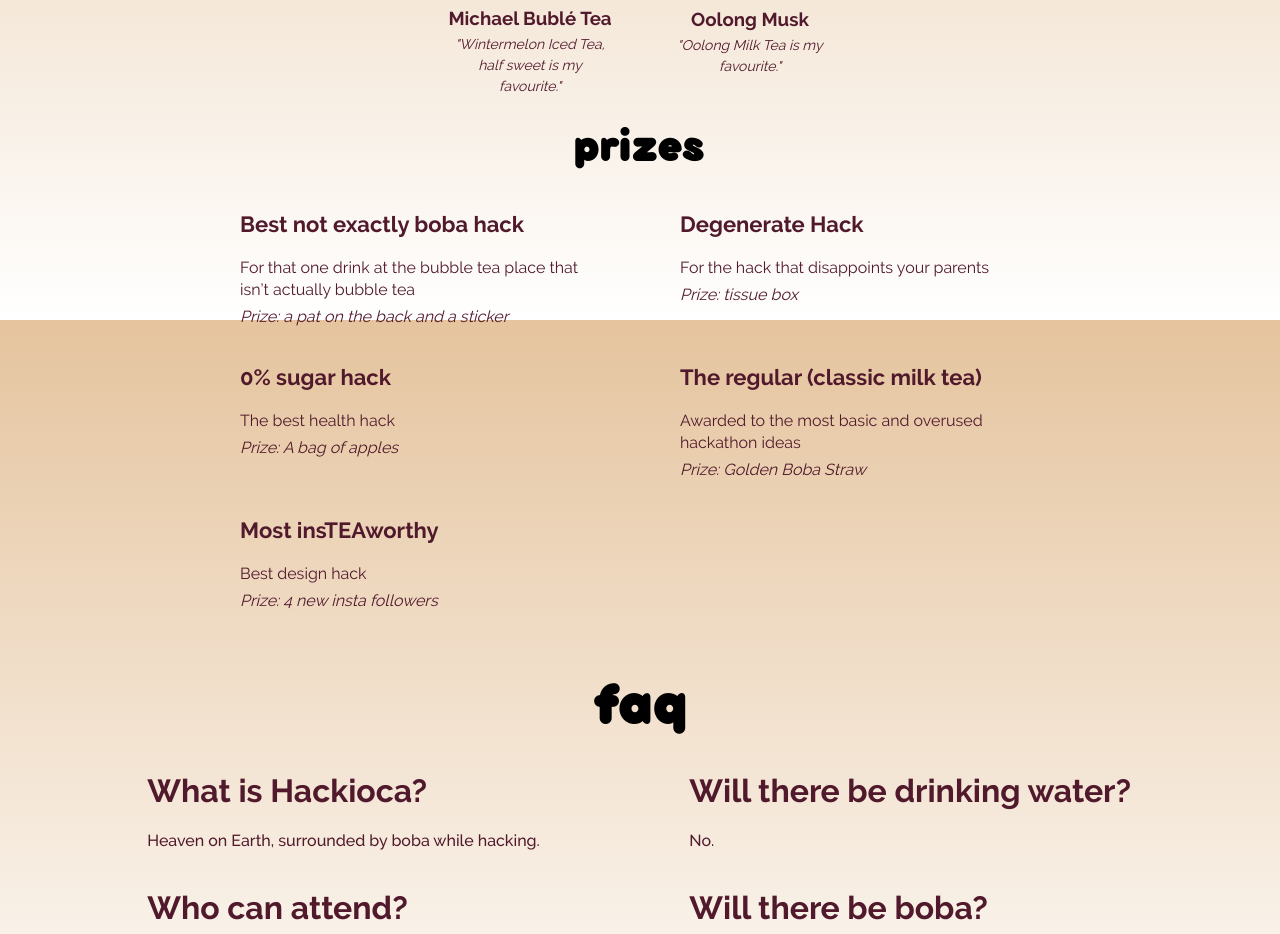
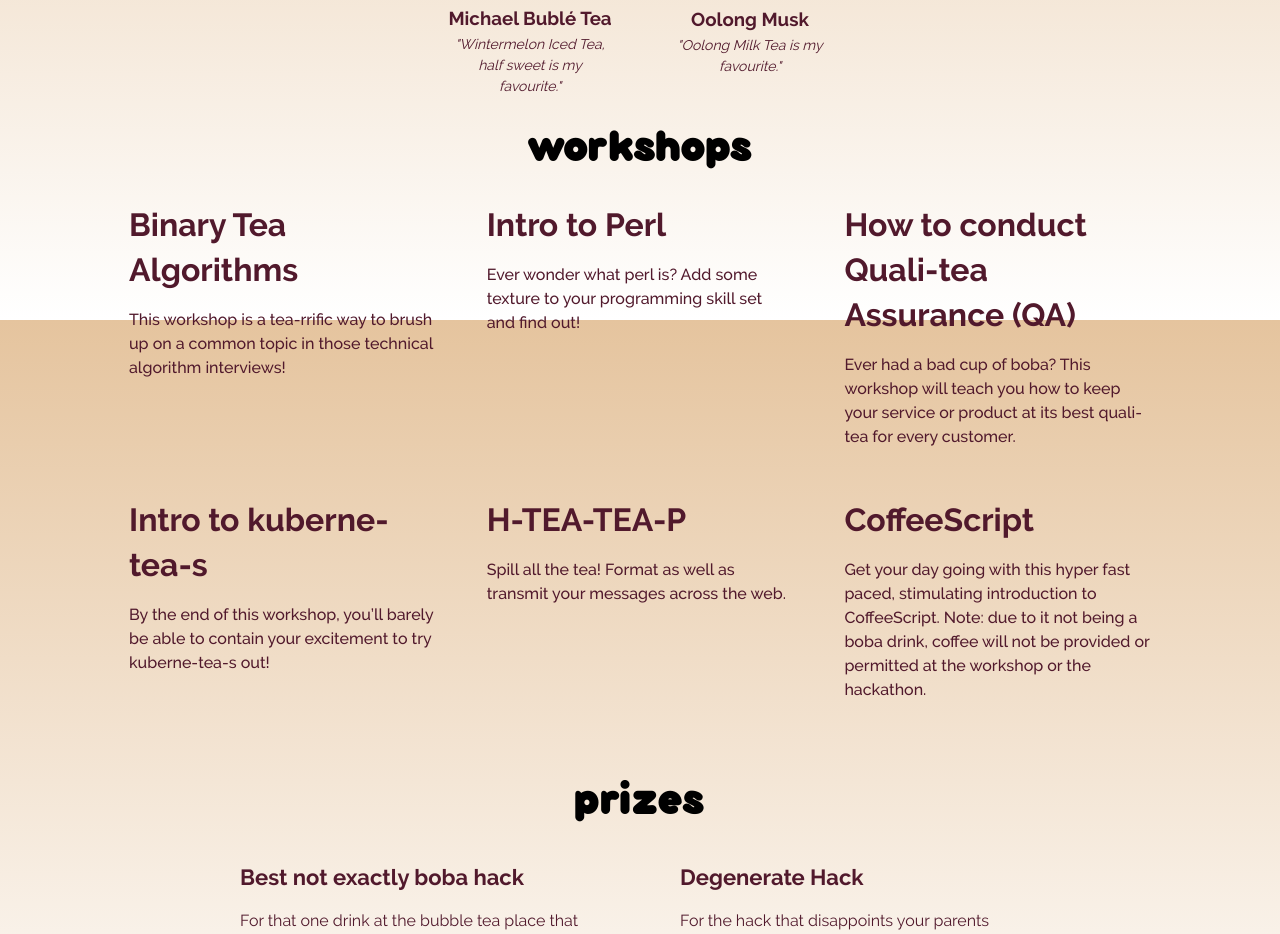
Before and after one commit to hackthenorth/hackioca.com, a React (Create React App) app: page / in a window 1280 px wide. Shown: the part 2080-3014 px from the top of the page. Built offline with nearby package versions, Linux system fonts and the light colour scheme.

Commit message:
add workshop component and layout

```diff
--- a/src/app/App.tsx
+++ b/src/app/App.tsx
@@ -4,9 +4,10 @@ import { BobaProvider } from "src/utils/context/boba";
 
 import Schedule from "src/app/sections/Schedule";
 import Judges from "src/app/sections/Judges";
-import About from "src/app/sections/About";
 import FAQ from "src/app/sections/FAQ";
 import Prizes from "src/app/sections/Prizes";
+import Workshops from "src/app/sections/Workshops";
+import About from "src/app/sections/About";
 
 const GlobalStyle = createGlobalStyle`
   @font-face {
@@ -64,6 +65,7 @@ const App: React.FC = () => (
     <About />
     <Schedule />
     <Judges />
+    <Workshops />
     <Prizes />
     <FAQ />
     <GlobalStyle />
--- /dev/null
+++ b/src/app/sections/Workshops/index.tsx
@@ -0,0 +1,81 @@
+
+import React from "react";
+import styled from "styled-components";
+
+import copy from "src/copy";
+import media from "src/utils/media";
+
+const WorkshopContainer = styled.div`
+  max-width: 1440px;
+  margin: 0 auto;
+`;
+
+const Title = styled.h1`
+  font-family: "Bubbleboddy";
+  font-size: 48px;
+  color: #000;
+  text-align: center;
+  ${media.phone`
+    font-size: 40px;
+  `}
+`;
+
+const BodyContainer = styled.div`
+  display: flex;
+  justify-content: space-between;
+  flex-wrap: wrap;
+  padding: 0 129px;
+  ${media.phone`
+    padding: 0 25px;
+  `}
+`;
+
+const Workshop = styled.div`
+  font-family: "Raleway";
+  color: #51192c;
+  margin-bottom: 32px;
+  width: 30%;
+
+  h4 {
+    font-weight: 700;
+    line-height: 45px;
+    font-size: 32px;
+    margin-top: 0;
+    margin-bottom: 16px;
+  }
+  p {
+    font-weight: 500;
+    font-size: 16px;
+    line-height: 24px;
+  }
+  ${media.phone`
+    width: 100%;
+    text-align: center;
+    h4 {
+      font-size: 24px;
+    }
+    p {
+      font-size: 18px;
+    }
+  `}
+`;
+
+const Body = (
+  <BodyContainer>
+    {copy.workshops.body.map(({ workshop, desc }) => (
+      <Workshop key={workshop}>
+        <h4>{workshop}</h4>
+        <p>{desc}</p>
+      </Workshop>
+    ))}
+  </BodyContainer>
+);
+
+const Workshops: React.FC = () => (
+  <WorkshopContainer id="workshops">
+    <Title>{copy.workshops.title}</Title>
+    {Body}
+  </WorkshopContainer>
+);
+
+export default React.memo(Workshops);
```
